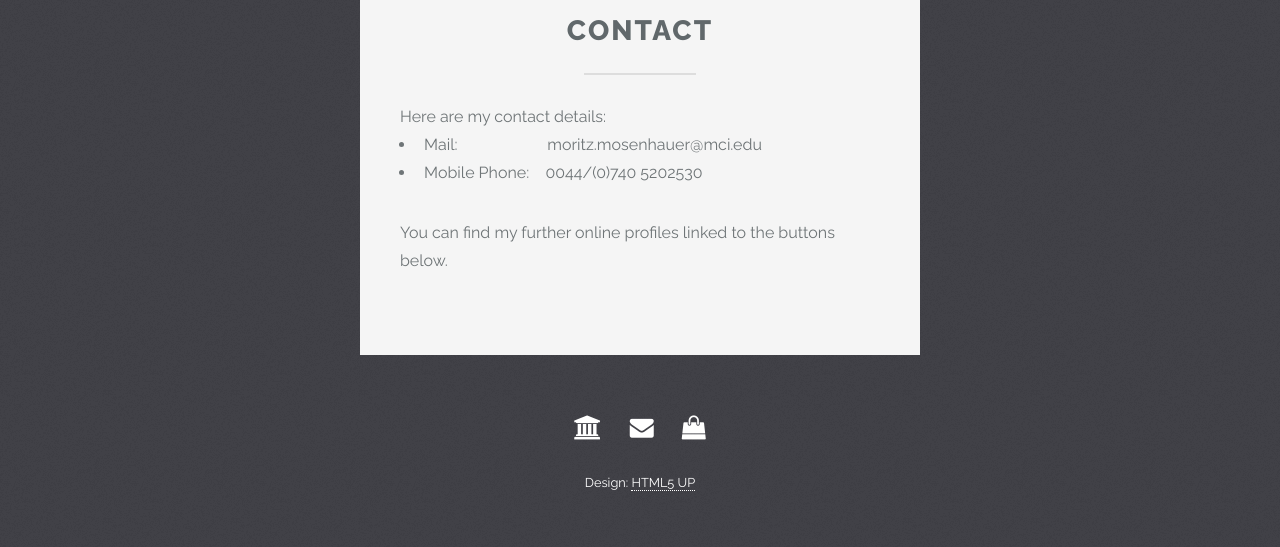
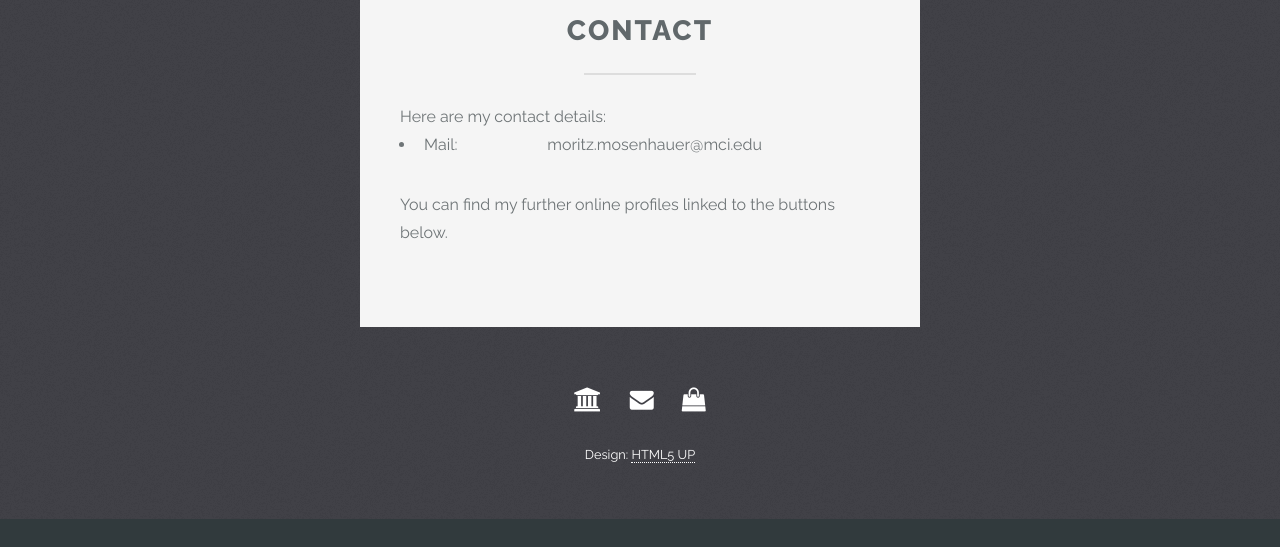
Before and after one commit to MoritzMosenhauer/MoritzMosenhauer.github.io, a plain HTML site: page index.html in a window 1280 px wide. Shown: the part 6565-7112 px from the top of the page. After the commit the page ends 7084 px from the top, so only its background shows below. Drawn offline with Linux system fonts and the light colour scheme.

Commit message:
[comment]

```diff
--- a/index.html
+++ b/index.html
@@ -755,7 +755,6 @@ print 'It took ' + i + ' iterations to sort the deck.';</code></pre>
 						Here are my contact details:<br>
 						<ul>
 							<li>Mail: &nbsp&nbsp&nbsp&nbsp&nbsp&nbsp&nbsp&nbsp&nbsp&nbsp&nbsp&nbsp&nbsp&nbsp&nbsp&nbsp&nbsp&nbsp&nbsp&nbsp moritz.mosenhauer@mci.edu
-							<li>Mobile Phone: &nbsp&nbsp 0044/(0)740 5202530
 						</ul>
 						<p>You can find my further online profiles linked to the buttons below.</p>
 						</div>
```
